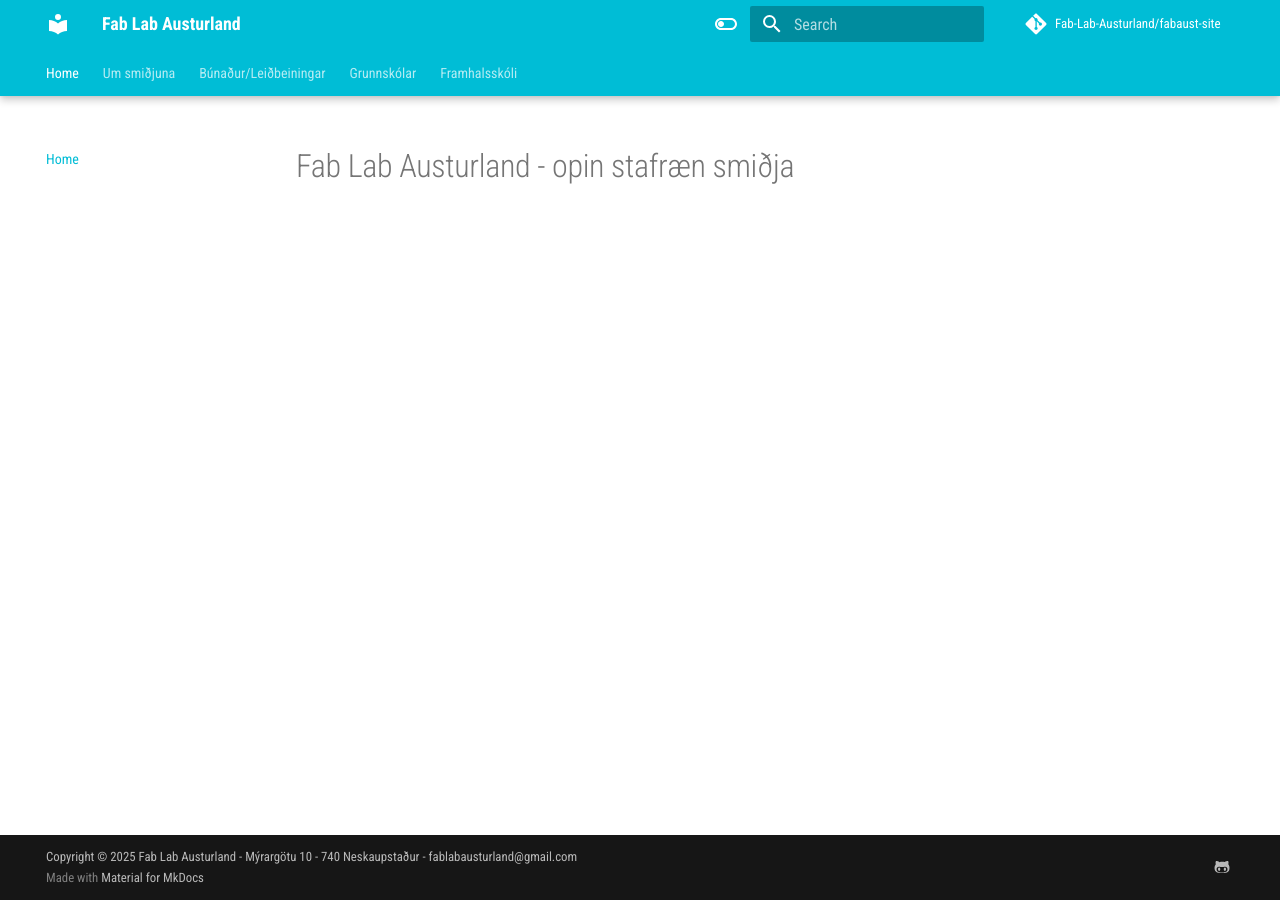
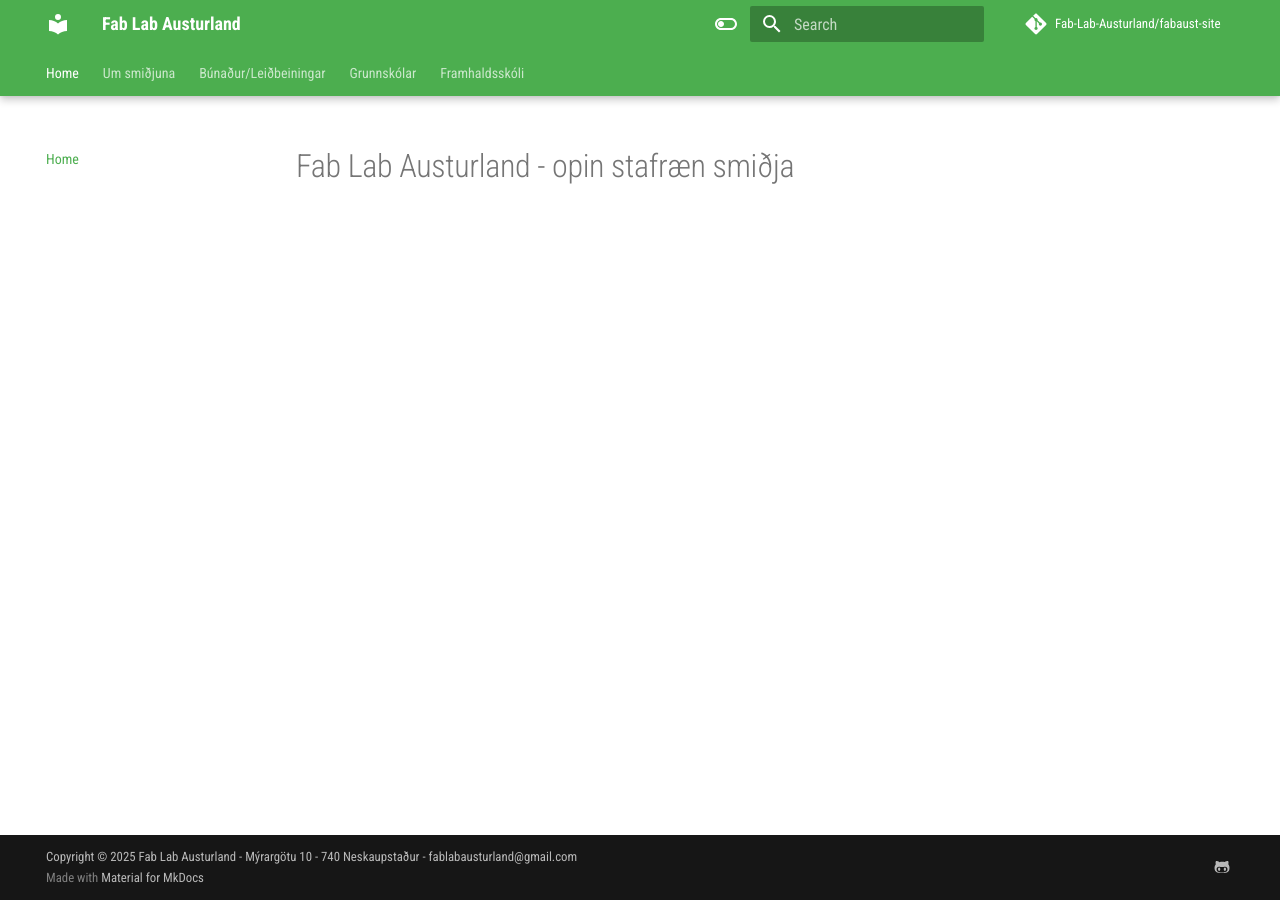
Before and after one commit to Fab-Lab-Austurland/fabaust-site, an MkDocs documentation site: the page built from docs/index.md, in a window 1280 px wide. Built offline with MkDocs 1.6.1 and Material for MkDocs 9.7.7, drawn with Linux system fonts in a browser that asks for light colours; comment, search, counter and statistics services are not loaded.

Commit message:
Litum breytt

```diff
--- a/mkdocs.yml
+++ b/mkdocs.yml
@@ -25,14 +25,14 @@ theme:
       toggle:
         icon: material/toggle-switch-off-outline
         name: Switch to dark mode
-      primary: cyan
+      primary: green
       accent: blue grey
     - scheme: slate
       toggle:
         icon: material/toggle-switch-off-outline
         name: Switch to light mode
       primary: blue grey
-      accent: teal
+      accent: black
   font:
     text: Roboto Condensed
     code: Roboto Mono
@@ -70,7 +70,7 @@ nav:
 - Um smiðjuna: um_smidjuna.md
 - Búnaður/Leiðbeiningar: leidbeiningar.md
 - Grunnskólar: grunnskolar.md
-- Framhalsskóli: framhaldsskoli.md
+- Framhaldsskóli: framhaldsskoli.md
 
 use_directory_urls: true
 
```
